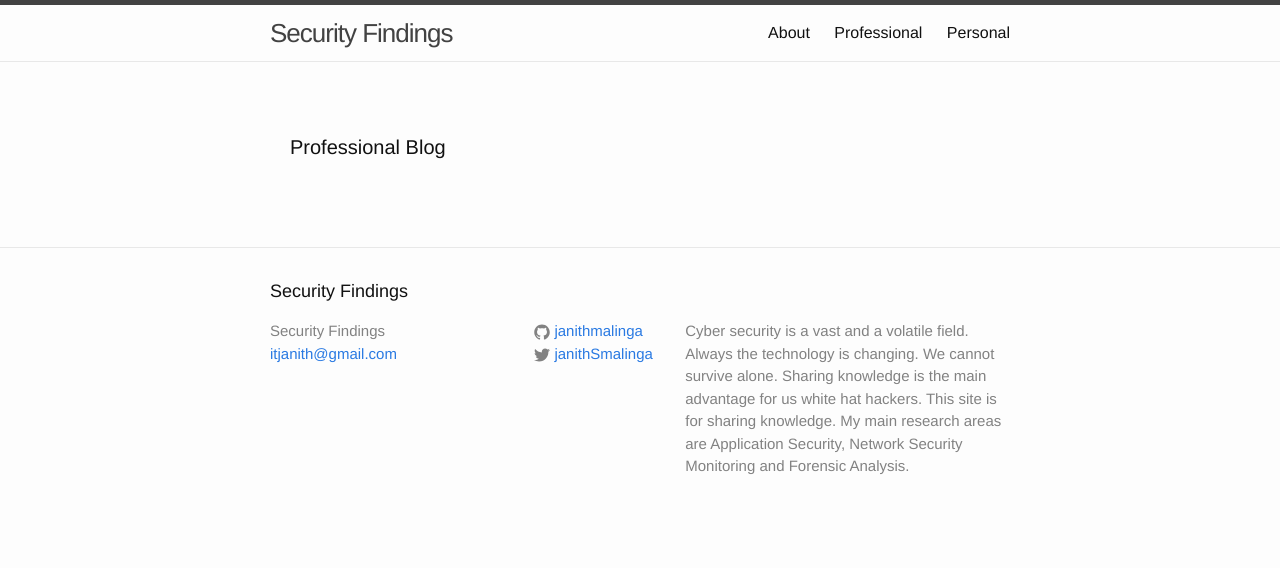
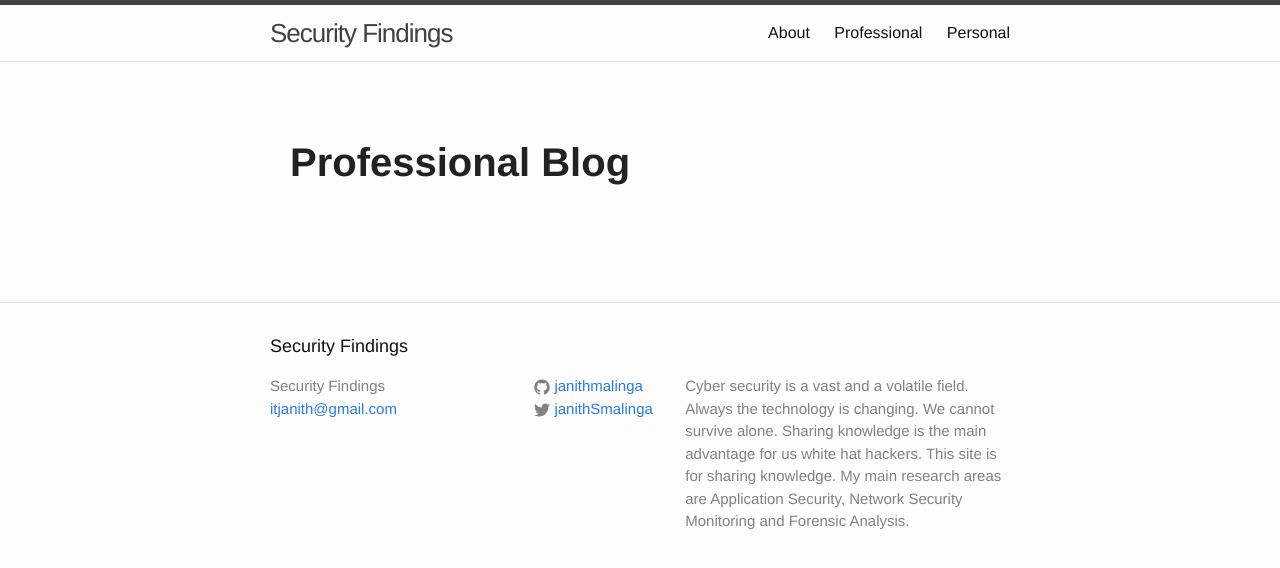
Before and after one commit to janithmalinga/janithmalinga.github.io, a Jekyll site: the page built from professional/index.html, in a window 1280 px wide. Shown: the top 568 px of the page. Built offline with Jekyll 4.4.1, drawn with Linux system fonts in a browser that asks for light colours.

Commit message:
Professional page: update to PortSwigger blog style with wide grid and prominent heading

```diff
--- a/_layouts/professional.html
+++ b/_layouts/professional.html
@@ -3,7 +3,7 @@
 ---
 
 <div class="professional-blog">
-  <h1 class="page-heading">Professional Blog</h1>
+  <h1 class="pswigger-heading">Professional Blog</h1>
   <div class="pswigger-tiles">
     {% for post in site.professional %}
       <div class="pswigger-tile">
--- a/_sass/_layout.scss
+++ b/_sass/_layout.scss
@@ -520,26 +520,31 @@
 }
 
 .professional-blog {
-  max-width: 1100px;
+  max-width: 1200px;
   margin: 0 auto;
   padding: 40px 20px;
 }
+.pswigger-heading {
+  font-size: 2.5rem;
+  font-weight: 700;
+  margin-bottom: 40px;
+  text-align: left;
+  color: #222;
+}
 .pswigger-tiles {
-  display: flex;
+  display: grid;
+  grid-template-columns: repeat(auto-fit, minmax(340px, 1fr));
   gap: 32px;
-  flex-wrap: wrap;
-  justify-content: center;
 }
 .pswigger-tile {
   background: #fff;
   border-radius: 12px;
   box-shadow: 0 2px 12px rgba(0,0,0,0.07);
-  width: 350px;
-  margin-bottom: 32px;
   transition: box-shadow 0.2s, transform 0.2s;
   overflow: hidden;
   display: flex;
   flex-direction: column;
+  min-height: 420px;
 }
 .pswigger-tile:hover {
   box-shadow: 0 8px 32px rgba(0,122,204,0.15);
@@ -547,7 +552,7 @@
 }
 .pswigger-tile-image {
   width: 100%;
-  height: 160px;
+  height: 180px;
   object-fit: cover;
   background: #f5f5f5;
 }
@@ -579,18 +584,17 @@
   font-weight: 500;
   text-align: center;
   transition: background 0.2s;
+  margin-top: 10px;
 }
 .pswigger-tile-button:hover {
   background: #005a9e;
 }
 @media (max-width: 800px) {
   .pswigger-tiles {
-    flex-direction: column;
+    grid-template-columns: 1fr;
     gap: 24px;
-    align-items: center;
   }
   .pswigger-tile {
-    width: 95vw;
-    max-width: 400px;
+    min-height: 0;
   }
 }
```
